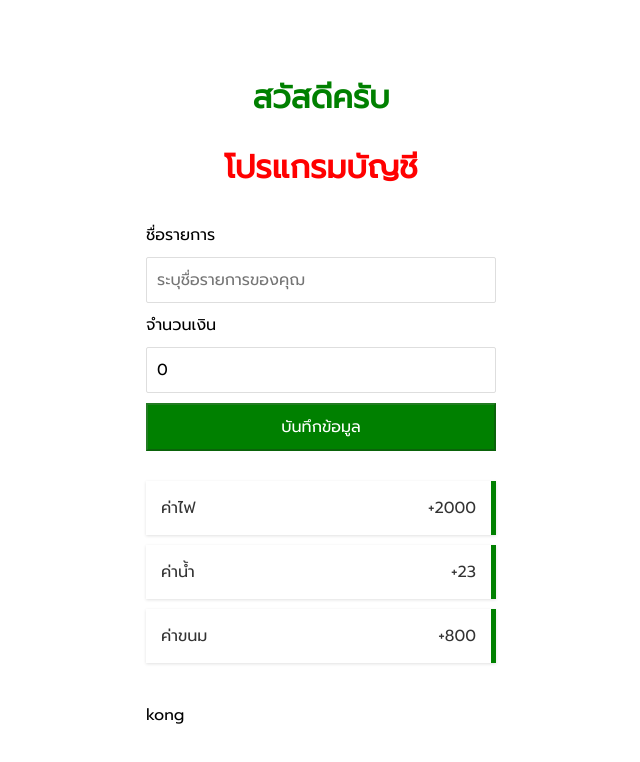
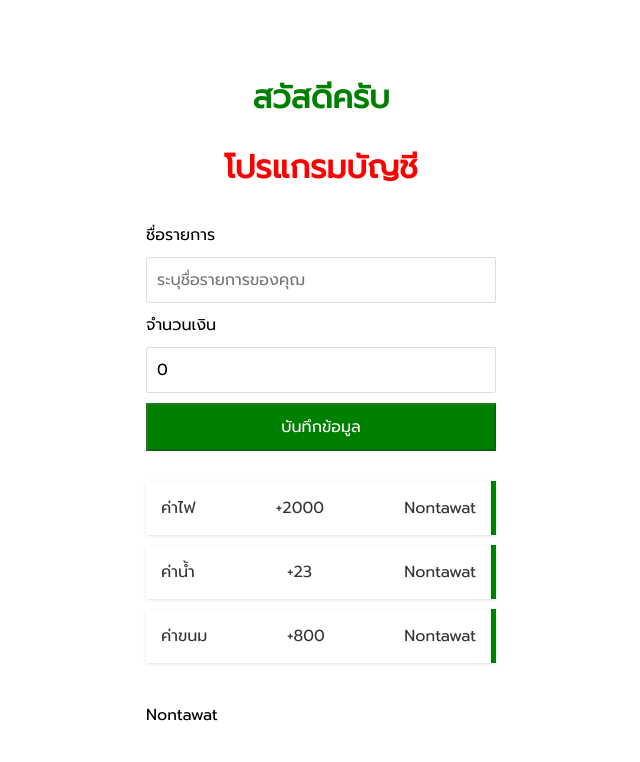
Before and after one commit to 4mGroot/LearnReact, a React (Create React App) app: page / in a window 1280 px wide. Shown: the top 762 px of the page, without its empty margins (319-959 px from the left). Built offline with nearby package versions, Linux system fonts and the light colour scheme.

Commit message:
useContext

```diff
--- a/src/App.js
+++ b/src/App.js
@@ -25,7 +25,7 @@ function App() {
     })
     }
   return (
-      <DataContext.Provider value={"kong"}>
+      <DataContext.Provider value={"Nontawat"}>
         <div className="container">
           <h1 style={design}>สวัสดีครับ</h1>
           <Title/>
--- a/src/components/Item.js
+++ b/src/components/Item.js
@@ -1,11 +1,14 @@
 import PropTypes from 'prop-types';
 import './Item.css'
+import { useContext } from 'react'; //รูปย่อในการใช้ useContext
+import DataContext from '../data/DataContext';//รูปย่อในการใช้ useContext
 const Item =(props)=>{
+    const name = useContext(DataContext) //รูปย่อในการใช้ useContext
     const {title,amount}=props
     const status=amount<0 ? "expense":"income"//หลัง? คำสั่งเมื่อเป็นจริง หลัง:เมื่อเป็น เท็จ
     const symbol=amount<0 ? "-":"+"
     return (
-        <li className={status}>{title} <span>{symbol}{Math.abs(amount)}</span></li> //math.abs ทำให้ค่าลบเป็นค่าบวก
+        <li className={status}>{title} <span>{symbol}{Math.abs(amount)}</span>{name}</li> //math.abs ทำให้ค่าลบเป็นค่าบวก
     )
 }
 Item.propTypes={
--- a/src/components/Transaction.js
+++ b/src/components/Transaction.js
@@ -1,4 +1,4 @@
-import DataContext from "../data/DataContext"
+import DataContext from "../data/DataContext" //รูปเต็มในการใช้ useContext
 import Item from "./Item"
 import './Transaction.css'
 
@@ -31,5 +31,5 @@ const Transaction = (props)=>{
     </div>
     )
 }
-//บรรทัดที่ 28 consumer เป็นการรัยข้อมูลมาจาก provider
+//บรรทัดที่ 28 consumer เป็นการรัยข้อมูลมาจาก provider **รูปเต็มในการใช้ useContext
 export default Transaction
```
